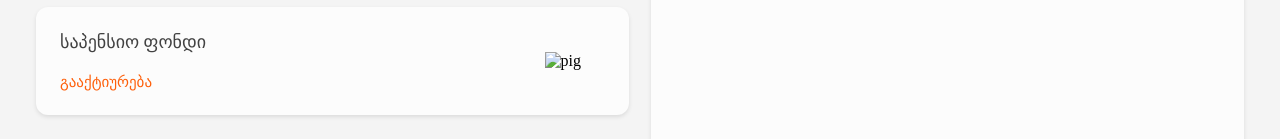
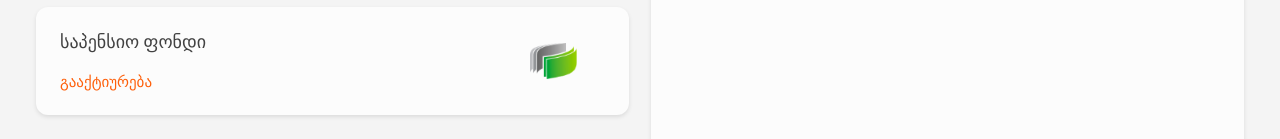
Before and after one commit to omebo17/exercise1, a plain HTML site: page index.html in a window 1280 px wide. Shown: the part 842-981 px from the top of the page. Drawn offline with Linux system fonts and the light colour scheme.

Commit message:
add icon

```diff
--- a/index.html
+++ b/index.html
@@ -134,7 +134,7 @@
                             <div class="pension-textfield">საპენსიო ფონდი</div>
                             <div class="activation">გააქტიურება</div>
                         </div>
-                        <img src="" alt="pig" class="pig-img">
+                        <img src="./assets/pension-agency-logo.png" alt="pig" class="pig-img">
                     </div>
                 </div>
 
```
Also changed, not shown: assets/pension-agency-logo.png (added), 1 other file.
